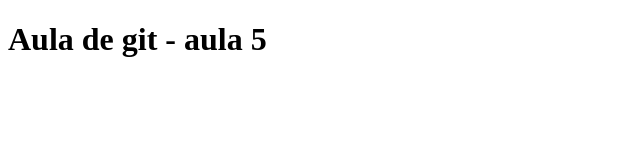
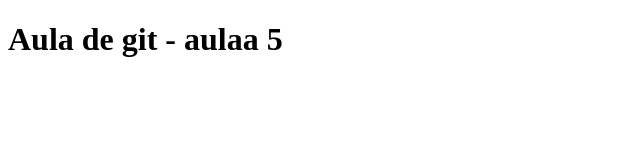
Before and after one commit to renannakatani/aula-cinco-git, a plain HTML site: page index.html in a window 1280 px wide. Shown: the full height of the page, 0-640 px from the left. Drawn offline with Linux system fonts and the light colour scheme.

Commit message:
alteracao no index html

```diff
--- a/index.html
+++ b/index.html
@@ -7,6 +7,6 @@
     <title>Aula de Git</title>
 </head>
 <body>
-    <h1>Aula de git - aula 5</h1>
+    <h1>Aula de git - aulaa 5</h1>
 </body>
 </html>
```
